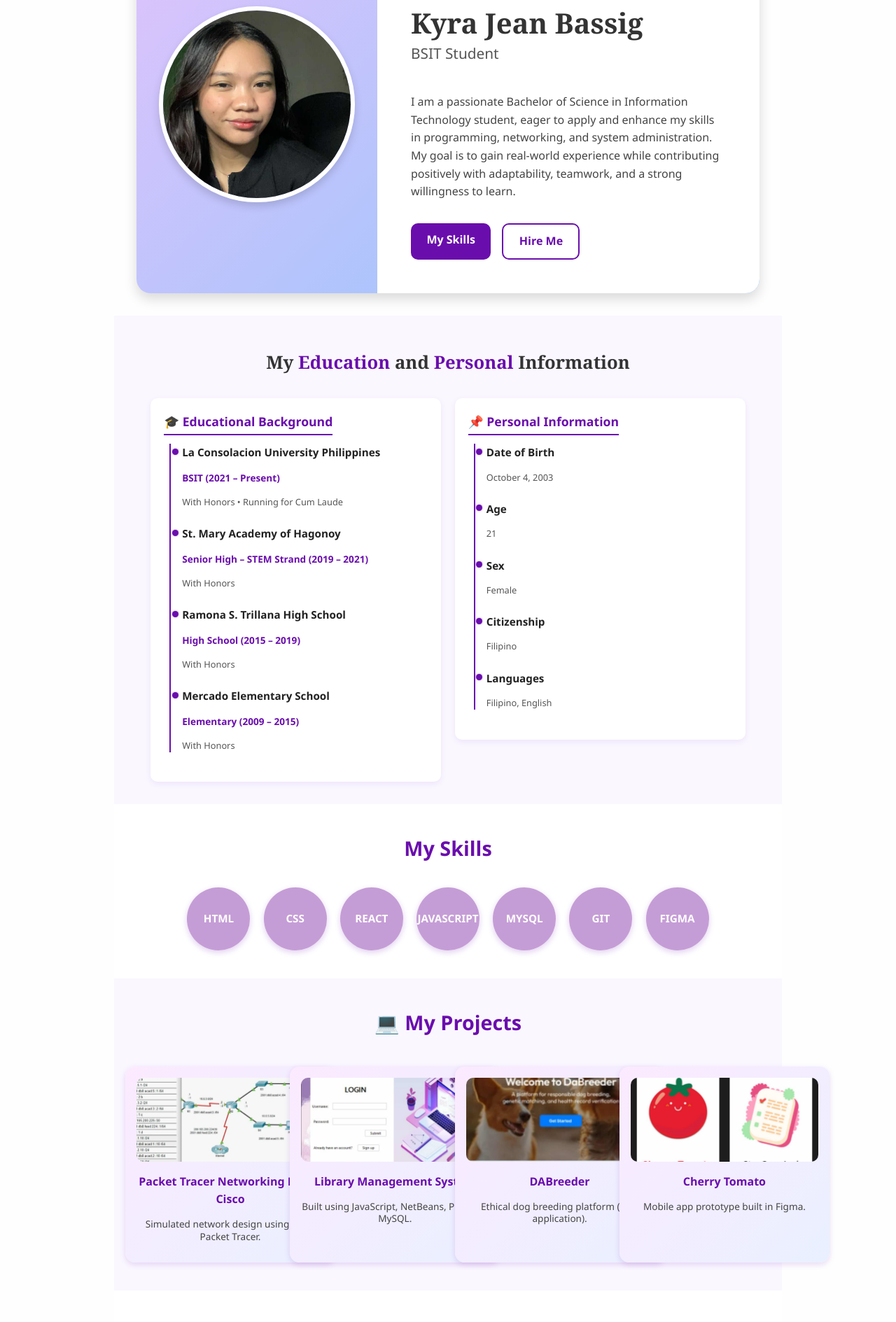
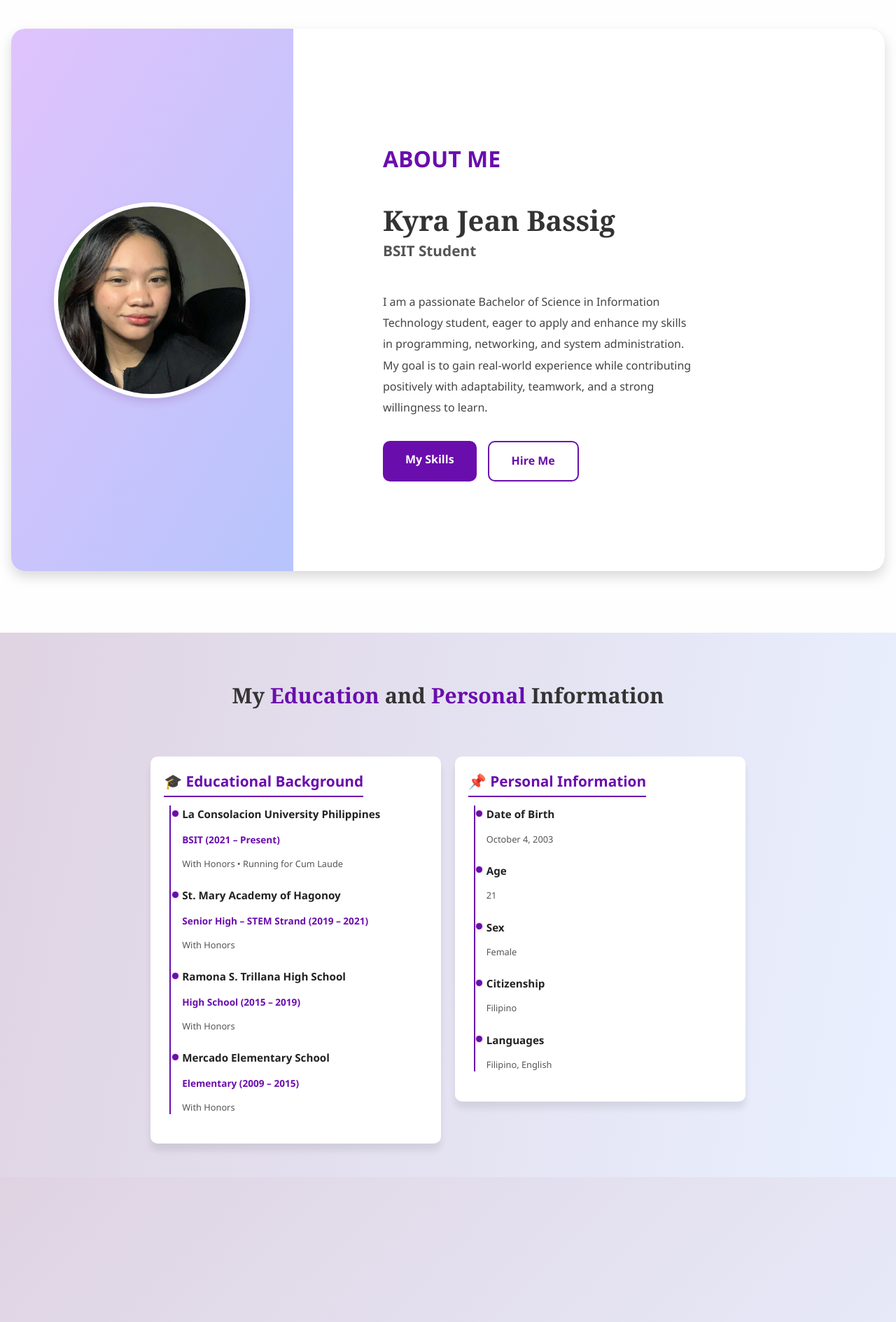
Before and after one commit to kyrajeanbassig/my-portfolioo, a React (Vite) app: page / in a window 1280 px wide. Shown: the part 780-2669 px from the top of the page at 70% size. Built offline with nearby package versions, Linux system fonts and the light colour scheme.

Commit message:
Updated skills section with circular design and layout fixes

```diff
--- a/src/components/About/About.css
+++ b/src/components/About/About.css
@@ -1,5 +1,5 @@
 .about-section {
-  padding: 2rem 2rem;
+  padding: 5.5rem 1rem;
   display: flex;
   justify-content: center;
   align-items: center;
@@ -10,9 +10,9 @@
   display: flex;
   flex-direction: row-reverse;
   align-items: center;
-  max-width: 1100px;
-  width: 100%;
-  background: linear-gradient(135deg, #e0c3fc, #8ec5fc);
+  max-width: 3500px;
+  width: 560%;
+  background: linear-gradient(120deg, #e0c3fc, #8ec5fc);
   border-radius: 20px;
   box-shadow: 0 8px 18px rgba(0, 0, 0, 0.15);
   overflow: hidden;
@@ -20,7 +20,7 @@
 }
 
 .about-image {
-  flex: 0 0 auto;
+  flex: 0.1 0.3 auto;
   display: flex;
   align-items: center;
   justify-content: center;
@@ -34,45 +34,45 @@
   object-fit: cover;
   border-radius: 50%;
   border: 6px solid white;
-  box-shadow: 0 6px 12px rgba(0, 0, 0, 0.15);
+  box-shadow: 0 6px 12px rgba(112, 28, 101, 0.15);
 }
 
 .about-text {
   flex: 1;
-  padding: 3rem;
+  padding: 8rem;
   display: flex;
   flex-direction: column;
   justify-content: center;
   background: white;
   text-align: left;
-  border-radius: 0 20px 20px 0;
+  border-radius: 0 10px 20px 0;
 }
 
 .section-label {
   color: #6a0dad;
-  font-weight: 700;
+  font-weight: 1000;
   margin-bottom: 0.5rem;
-  font-size: 1rem;
+  font-size: 2rem;
   text-transform: uppercase;
 }
 
 .about-title {
   font-size: 2.5rem;
-  font-weight: 700;
+  font-weight: 900;
   color: #333;
   margin-bottom: 0.3rem;
 }
 
 .about-subtitle {
   font-size: 1.3rem;
-  font-weight: 500;
+  font-weight: 700;
   color: #555;
   margin-bottom: 1.5rem;
 }
 
 .about-description {
   font-size: 1rem;
-  line-height: 1.6;
+  line-height: 1.9;
   color: #444;
   margin-bottom: 2rem;
 }
@@ -83,11 +83,11 @@
 }
 
 .btn {
-  padding: 0.7rem 1.4rem;
+  padding: 0.9rem 2rem;
   border-radius: 10px;
-  font-weight: 600;
+  font-weight: 900;
   text-decoration: none;
-  transition: 0.3s ease;
+  transition: 0.9s ease;
 }
 
 .primary-btn {
@@ -128,7 +128,7 @@
   }
 
   .about-text {
-    padding: 1.5rem;
+    padding: 100.5rem;
     text-align: center;
     border-radius: 0 0 20px 20px;
   }
--- a/src/components/About/About.jsx
+++ b/src/components/About/About.jsx
@@ -5,7 +5,7 @@ import aboutImage from "../../assets/download.jpg";
 function About() {
   return (
     <div className="about-page">
-      <h1 className="page-title">About Page</h1>
+      <h1 className="page-title"></h1>
 
       <section id="about" className="about-section">
         <div className="about-container">
--- a/src/components/Contact/Contact.css
+++ b/src/components/Contact/Contact.css
@@ -1,11 +1,11 @@
 .contact-section {
-  padding: 2.5rem 1rem;
-  background: #ffffff;
-  text-align: center;
+padding: 7.0rem 1rem;
+background: linear-gradient(135deg, #dfd3e2, #e9f0ff);
+text-align: center;
 }
 
 .contact-title {
-  font-size: 1.8rem;
+  font-size: 3.8rem;
   font-weight: 700;
   color: #6a0dad;
   margin-bottom: 2rem;
@@ -15,15 +15,15 @@
   display: grid;
   grid-template-columns: repeat(auto-fit, minmax(240px, 1fr));
   gap: 2rem;
-  max-width: 900px;
+  max-width: 1000px;
   margin: 0 auto;
 }
 
 .contact-box {
-  background: #fff;
+  background: linear-gradient(135deg, #d5c1da, #e9d2e9);
   padding: 1.5rem;
   border-radius: 12px;
-  box-shadow: 0 4px 10px rgba(106, 13, 173, 0.1);
+  box-shadow: 0 30px 50px rgba(228, 11, 192, 0.1);
   transition: transform 0.3s ease, box-shadow 0.3s ease;
 }
 
@@ -41,17 +41,18 @@
 .contact-box h3 {
   font-size: 1.1rem;
   font-weight: 600;
-  color: #6a0dad;
+  color: #000000;
   margin-bottom: 0.5rem;
 }
 
 .contact-box p {
   font-size: 0.95rem;
-  color: #333;
+  color: #000000;
+  font-weight: 600;
 }
 
 .contact-box a {
-  color: #6a0dad;
+  color: #000000;
   text-decoration: none;
   font-weight: 600;
 }
@@ -68,7 +69,7 @@
 }
 
 .social-circle {
-  background: #c59dd6;
+  background: #000000;
   color: white;
   width: 40px;
   height: 40px;
@@ -77,10 +78,10 @@
   align-items: center;
   justify-content: center;
   transition: transform 0.3s ease, box-shadow 0.3s ease;
-  box-shadow: 0 3px 8px rgba(106, 13, 173, 0.2);
+  box-shadow: 0 3px 8px rgba(160, 13, 173, 0.2);
 }
 
 .social-circle:hover {
   transform: translateY(-3px);
-  box-shadow: 0 5px 12px rgba(106, 13, 173, 0.3);
+  box-shadow: 0 5px 12px rgba(177, 93, 238, 0.3);
 }
--- a/src/components/Educational/Educational.css
+++ b/src/components/Educational/Educational.css
@@ -1,27 +1,40 @@
 .edu-section {
-  padding: 2rem 1rem;
-  background: #faf7ff;
+  padding: 3rem 2rem; /* Fixed invalid '10xrem' */
+  background: linear-gradient(100deg, #dfd3e2, #e9f0ff);
   display: flex;
   flex-direction: column;
   align-items: center;
 }
 
+.edu-container {
+  display: flex;
+  flex-direction: row-reverse;
+  align-items: center;
+  max-width: 1100px;
+  width: 100%;
+  background: linear-gradient(100deg, #e0c3fc, #8ec5fc);
+  border-radius: 10px;
+  box-shadow: 0 20px 30px rgba(0, 0, 0, 0.15);
+  overflow: hidden;
+  animation: fadeInUp 1s ease-in-out;
+}
+
 .edu-header {
   text-align: center;
-  margin-bottom: 2rem;
+  margin-bottom: 4rem;
 }
 
 .edu-subheading {
-  font-size: 0.85rem;
+  font-size: 10.85rem;
   color: #6a0dad;
   margin-bottom: 0.3rem;
-  letter-spacing: 0.5px;
+  letter-spacing: 1.5px;
   font-weight: 600;
 }
 
 .edu-heading {
-  font-size: 1.6rem;
-  font-weight: 700;
+  font-size: 1.9rem;
+  font-weight: 00;
   color: #333;
 }
 
@@ -32,7 +45,6 @@
 .edu-heading .gold {
   color: #f4b400;
 }
-
 
 .edu-wrapper {
   display: flex;
@@ -45,11 +57,11 @@
 
 .edu-column,
 .personal-column {
-  flex: 1 1 48%;
+  flex: 2 1 48%;
   background: white;
   padding: 1.2rem;
   border-radius: 10px;
-  box-shadow: 0 3px 8px rgba(106, 13, 173, 0.08);
+  box-shadow: 0 10px 10px rgba(0, 0, 0, 0.08);
 }
 
 .edu-timeline {
@@ -87,7 +99,7 @@
 }
 
 .edu-subtitle {
-  font-weight: 600;
+  font-weight: 700;
   color: #6a0dad;
   margin-bottom: 0.2rem;
   font-size: 0.85rem;
@@ -99,7 +111,7 @@
 }
 
 .section-title {
-  font-size: 1.1rem;
+  font-size: 1.3rem;
   color: #6a0dad;
   font-weight: 700;
   margin-bottom: 0.8rem;
@@ -108,6 +120,7 @@
   padding-bottom: 0.2rem;
 }
 
+/* Responsive Design */
 @media (max-width: 768px) {
   .edu-wrapper {
     flex-direction: column;
--- a/src/components/Profile/Profile.css
+++ b/src/components/Profile/Profile.css
@@ -1,7 +1,7 @@
 
 .profile-section {
   position: relative;
-  padding: 4rem 2rem;
+  padding: 8rem 18rem;
   background: #fdfaff;
   overflow: hidden;
   font-family: 'Segoe UI', sans-serif;
@@ -23,8 +23,8 @@
 }
 
 .intro-greeting {
-  font-size: 1.2rem;
-  color: #444;
+  font-size: 1.5rem;
+  color: #000000;
   margin-bottom: 0.3rem;
 }
 
@@ -77,8 +77,8 @@
   position: relative;
   width: 250px;
   height: 250px;
-   left: -60px;
-   top: -30px;
+   left: 100px;
+   top: -60px;
   margin: 60px auto 0;
   display: flex;
   justify-content: center;
--- a/src/components/Projects/Project.css
+++ b/src/components/Projects/Project.css
@@ -1,27 +1,27 @@
 .projects-section {
-  padding: 2.5rem 1rem;
+  padding: 7.5rem 1rem;
   background: #faf7ff;
   text-align: center;
 }
 
 .projects-title {
-  font-size: 1.8rem;
+  font-size: 2.8rem;
   font-weight: 700;
   color: #6a0dad;
-  margin-bottom: 2rem;
+  margin-bottom: 6rem;
 }
 
 .projects-container {
   display: grid;
-  grid-template-columns: repeat(auto-fit, minmax(180px, 1fr));
+  grid-template-columns: repeat(auto-fit, minmax(190px, 1fr));
   gap: 1.2rem;
 }
 
 .project-card {
-  background: linear-gradient(135deg, #fceaff, #e9f0ff);
-  padding: 1rem;
+  background: linear-gradient(135deg, #dfd3e2, #e9f0ff);
+  padding: 1.5rem;
   border-radius: 14px;
-  box-shadow: 0 3px 8px rgba(106, 13, 173, 0.15);
+  box-shadow: 0 50px 50px rgba(200, 59, 212, 0.15);
   text-align: center;
   transition: transform 0.3s ease, box-shadow 0.3s ease;
 }
@@ -33,7 +33,7 @@
 
 .project-image-wrapper {
   width: 100%;
-  height: 120px;
+  height: 140px;
   overflow: hidden;
   border-radius: 10px;
   margin-bottom: 0.75rem;
@@ -48,16 +48,17 @@
 
 .project-card h3 {
   font-size: 1rem;
-  font-weight: 600;
+  font-weight: 900;
   margin-bottom: 0.4rem;
   color: #6a0dad;
 }
 
 .project-card p {
-  font-size: 0.85rem;
+  font-size: 1rem;
   color: #444;
   margin-bottom: 0.75rem;
   line-height: 1.3;
+  font-weight: 500;
 }
 
 .btn-view {
--- a/src/components/Skills/Skills.css
+++ b/src/components/Skills/Skills.css
@@ -1,14 +1,15 @@
 .skills-section {
-  padding: 2.5rem 1rem;
-  background: #ffffff;
+  padding: 11.5rem 1rem;
+  background: linear-gradient(135deg, #dfd3e2, #e9f0ff);
+  overflow: hidden;
   text-align: center;
 }
 
 .skills-title {
-  font-size: 1.8rem;
+  font-size: 3.8rem;
   font-weight: 700;
-  color: #6a0dad;
-  margin-bottom: 2rem;
+  color: #ab39ce;
+  margin-bottom: 5rem;
 }
 
 .skills-container {
@@ -19,21 +20,21 @@
 }
 
 .skill-circle {
-  background: #c59dd6;
+  background: #ce8ceb;
   color: white;
-  width: 90px;
-  height: 90px;
-  border-radius: 50%;
+  width: 150px;
+  height: 150px;
+  border-radius: 100%;
   display: flex;
   align-items: center;
   justify-content: center;
   font-size: 0.95rem;
   font-weight: 600;
   transition: transform 0.3s ease, box-shadow 0.3s ease;
-  box-shadow: 0 3px 8px rgba(106, 13, 173, 0.2);
+  box-shadow: 0 10px 10px rgba(106, 13, 173, 0.2);
 }
 
 .skill-circle:hover {
   transform: translateY(-5px);
-  box-shadow: 0 5px 12px rgba(106, 13, 173, 0.3);
+  box-shadow: 0 5px 12px rgba(241, 91, 247, 0.3);
 }
```
